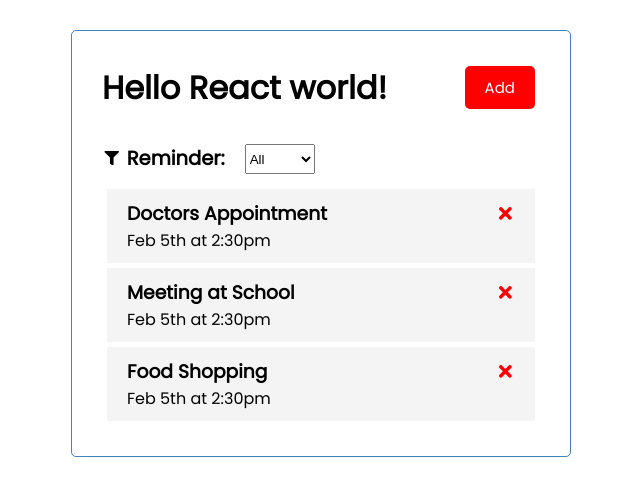
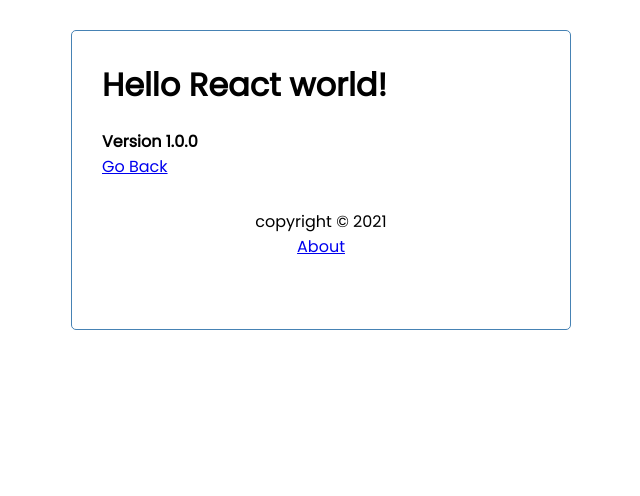
Before and after one commit to echo718/practice-crash-demo, a React (Create React App) app: page /about in a window 1280 px wide. Shown: the top 496 px of the page, without its empty margins (319-959 px from the left). Built offline with nearby package versions, Linux system fonts and the light colour scheme; data requests are answered from the project's data file.

Commit message:
31/05/2021

```diff
--- /dev/null
+++ b/db.json
@@ -0,0 +1,16 @@
+{
+  "tasks": [
+    {
+      "id": 2,
+      "task": "Food Shopping",
+      "day": "Feb 5th at 2:30pm",
+      "reminder": false
+    },
+    {
+      "task": "test",
+      "day": "Friday",
+      "reminder": false,
+      "id": 3
+    }
+  ]
+}
--- a/package.json
+++ b/package.json
@@ -6,8 +6,11 @@
     "@testing-library/jest-dom": "^5.11.4",
     "@testing-library/react": "^11.1.0",
     "@testing-library/user-event": "^12.1.10",
+    "json-server": "^0.16.3",
     "react": "^17.0.2",
     "react-dom": "^17.0.2",
+    "react-icons": "^4.2.0",
+    "react-router-dom": "^5.2.0",
     "react-scripts": "4.0.3",
     "web-vitals": "^1.0.1"
   },
@@ -15,7 +18,8 @@
     "start": "react-scripts start",
     "build": "react-scripts build",
     "test": "react-scripts test",
-    "eject": "react-scripts eject"
+    "eject": "react-scripts eject",
+    "file": "json-server --watch db.json --port 3000"
   },
   "eslintConfig": {
     "extends": [
--- a/src/App.js
+++ b/src/App.js
@@ -1,75 +1,107 @@
 import React, { useEffect, useState } from "react";
+import { BrowserRouter as Router, Route } from "react-router-dom";
 import Header from "./components/Header";
+import Footer from "./components/Footer";
 import AddTask from "./components/AddTask";
 import Tasks from "./components/Tasks";
 import Filter from "./components/Filter";
+import About from "./components/About";
+
 //this is add json file
 function App() {
   const [clickShowTask, setClickShowTask] = useState(false);
 
   const [showAdd, setShowAdd] = useState(false);
 
-  const [tasks, setTasks] = useState([
-    {
-      id: 1,
-      task: "Doctors Appointment",
-      day: "Feb 5th at 2:30pm",
-      reminder: false,
-    },
-    {
-      id: 2,
-      task: "Meeting at School",
-      day: "Feb 5th at 2:30pm",
-      reminder: false,
-    },
-    {
-      id: 3,
-      task: "Food Shopping",
-      day: "Feb 5th at 2:30pm",
-      reminder: false,
-    },
-  ]);
+  const [tasks, setTasks] = useState([]);
+
+  useEffect(() => {
+    const getTasks = async () => {
+      const dataFromServer = await fetchTasks();
+      setTasks(dataFromServer);
+    };
+
+    getTasks();
+  }, []);
+
+  //fetch data
+  const fetchTasks = async () => {
+    const res = await fetch("http://localhost:3000/tasks");
+    const data = await res.json();
+
+    return data;
+  };
+
+  //fetch data
+  const fetchTask = async (id) => {
+    const res = await fetch(`http://localhost:3000/tasks/${id}`);
+    const data = await res.json();
+
+    return data;
+  };
 
   const [tasksAll, setTasksAll] = useState(tasks);
 
-  useEffect(() => {
-    setTasks(tasks);
-  }, [])
-  //为了tasks值变化时候调用
-  useEffect(() => {
-    console.log(tasks);
-  }, [tasks])
+  const deleteTask = async (id) => {
+    await fetch(`http://localhost:3000/tasks/${id}`, {
+      method: "DELETE",
+    });
+    console.log("delete");
 
-  const deleteTask = (id) => {
     setTasks(tasks.filter((task) => task.id !== id));
   };
 
-  const addTask = ({ task, day, reminder }) => {
-    const id = Math.floor(Math.random() * 1000) + 1;
+  const addTask = async ({ task, day, reminder }) => {
+    const newTask = { task, day, reminder };
 
-    const newTask = { id, task, day, reminder };
+    const res = await fetch("http://localhost:3000/tasks", {
+      method: "POST",
+      headers: {
+        "content-type": "application/json",
+      },
+      body: JSON.stringify(newTask),
+    });
 
-    setTasks([...tasks, newTask]);
+    const data = await res.json();
+
+    setTasks([...tasks, data]);
+
+    // const id = Math.floor(Math.random() * 1000) + 1;
+
+    // const newTask = { id, task, day, reminder };
+
+    // setTasks([...tasks, newTask]);
   };
+  //double click for reminder
+  const doubleClick = async (id) => {
+    const toggleData = await fetchTask(id);
+    const updTask = { ...toggleData, reminder: !toggleData.reminder };
 
-  const doubleClick = (id) => {
+    const res = await fetch(`http://localhost:3000/tasks/${id}`, {
+      method: "PUT",
+      headers: {
+        "content-type": "application/json",
+      },
+      body: JSON.stringify(updTask),
+    });
+
+    const data = await res.json();
+    console.log(1, updTask, data);
 
     setTasks(
       tasks.map((task) =>
-        task.id === id ? { ...task, reminder: !task.reminder } : task
+        task.id === id ? { ...task, reminder: data.reminder } : task
       )
     );
   };
 
   const reminderTrue = () => {
-
     setTasks(tasksAll);
     console.log(tasks, tasksAll);
 
     setTasks(tasks.filter((task) => task.reminder));
     console.log(true);
   };
-
 
   const reminderFalse = () => {
     //给tasks赋值后，还是用的旧值，为什么不回调useEffect
@@ -80,10 +112,8 @@
     console.log(false);
   };
 
-
   //filter功能，点击set/unset 获得reminder=true的列表
   const TargetOption = (value) => {
-
     if (value == 1) {
       reminderTrue();
     } else if (value == 2) {
@@ -94,22 +124,38 @@
   };
 
   return (
+    <Router>
       <div className="container">
         <Header
           clickShow={() => setClickShowTask(!clickShowTask)}
           showAdd={clickShowTask}
         />
 
+        <Route
+          path='/'
+          exact
+          render={(props) => (
+            <>
               {clickShowTask && <AddTask onAdd={addTask} />}
 
               <Filter option={TargetOption} />
 
               {tasks.length > 0 ? (
-        <Tasks tasks={tasks} onDelete={deleteTask} onToggle={doubleClick} />
+                <Tasks
+                  tasks={tasks}
+                  onDelete={deleteTask}
+                  onToggle={doubleClick}
+                />
               ) : (
                 "no task to show"
               )}
+            </>
+          )}
+        />
+        <Route path="/about" component={About} />
+        <Footer />
       </div>
+    </Router>
   );
 }
 
--- /dev/null
+++ b/src/components/About.js
@@ -0,0 +1,10 @@
+const About = () => {
+    return (
+        <div>
+            <h4> Version 1.0.0</h4>
+            <a href="/">Go Back</a>
+        </div>
+    )
+}
+
+export default About
--- /dev/null
+++ b/src/components/Footer.js
@@ -0,0 +1,10 @@
+const Footer = () => {
+    return (
+        <footer>
+           <p> copyright &copy; 2021</p>
+           <a href='/about'>About</a>
+        </footer>
+    )
+}
+
+export default Footer
--- a/src/components/Header.js
+++ b/src/components/Header.js
@@ -1,15 +1,20 @@
 import Button from "./Button";
+import { useLocation } from 'react-router-dom';
 
 const Header = ({ showAdd, clickShow }) => {
+  const location = useLocation()
+
   return (
     <header className="header">
       <h1>Hello React world!</h1>
-      <Button
+      {location.pathname == '/' &&
+        <Button
         showAdd={showAdd}
         color={showAdd ? "green" : "red"}
         text={showAdd ? "Close" : "Add"}
         click={clickShow}
-      />
+      />}
+
     </header>
   );
 };
--- a/src/components/Tasks.js
+++ b/src/components/Tasks.js
@@ -1,14 +1,12 @@
-import React from "react";
 import Task from "./Task";
 
 const Tasks = ({ tasks, onDelete, onToggle }) => {
-  console.log(9,tasks)
+
   return (
     <>
-      {/* 为什么这里用大括号{}就不行 */}
-      {tasks.map((task) => (
+      {tasks.map((task,index) => (
         <Task
-          key={task.id}
+          key={index}
           task={task}
           onDelete={onDelete}
           onToggle={onToggle}
```
Also changed, not shown: 1 other file (tests, documents, lock files or other folders). Lines whose indentation alone changed are shown as unchanged.
